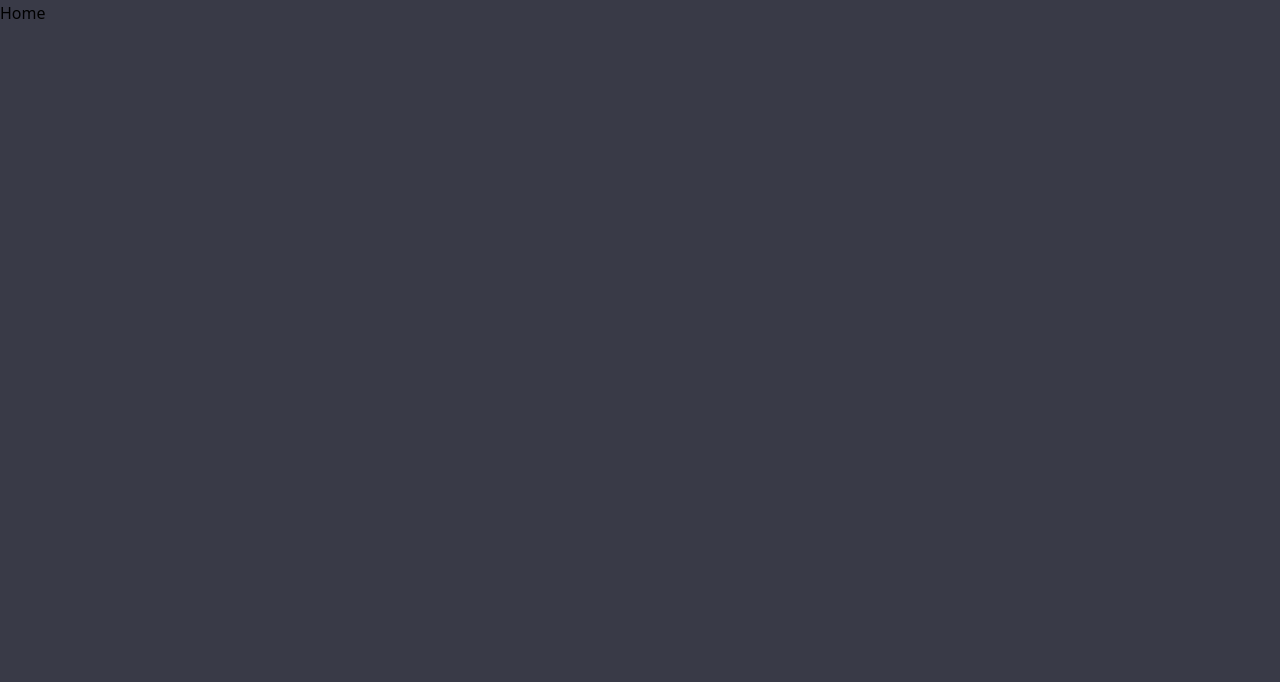
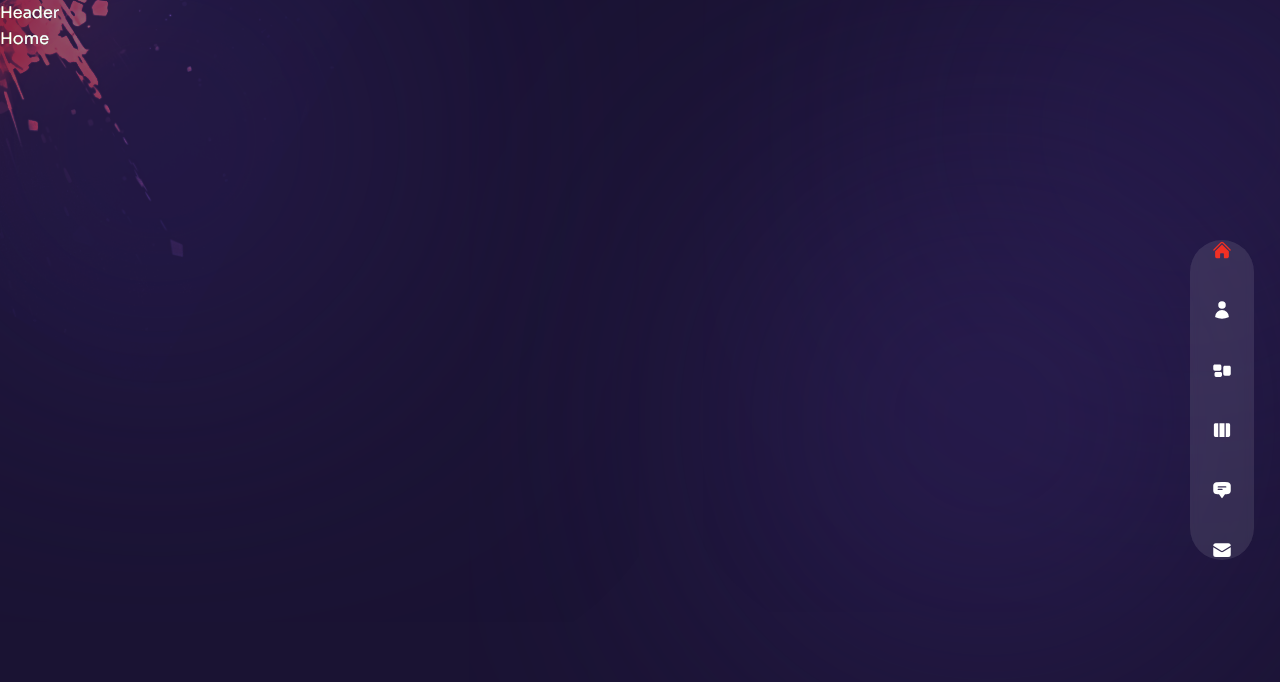
Before and after one commit to adrianavinicki/adriana-portfolio, a Next.js app: page / in a window 1280 px wide. Shown: the top 682 px of the page. Built offline with nearby package versions, Linux system fonts and the light colour scheme.

Commit message:
layout, Nav, y transition

```diff
--- a/components/Layout.js
+++ b/components/Layout.js
@@ -1,5 +1,29 @@
-const Layout = () => {
-  return <div>Layout</div>;
+//fonts
+
+import { Sora } from "next/font/google";
+
+const sora = Sora({
+  subsets: ["latin"],
+  variable: "--font-sora",
+  weight: ["100", "200", "300", "400", "500", "600", "700", "800"],
+});
+
+//components
+import Nav from "../components/Nav";
+import Header from "../components/Header";
+import TopLeftImg from "../components/TopLeftImg";
+
+const Layout = ({ children }) => {
+  return (
+    <div
+      className={`page bg-site text-white bg-cover bg-no-repeat ${sora.variable} font-sora relative`}
+    >
+      <Nav />
+      <Header />
+      <TopLeftImg />
+      {children}
+    </div>
+  );
 };
 
 export default Layout;
--- a/components/Nav.js
+++ b/components/Nav.js
@@ -6,28 +6,78 @@ import {
   HiRectangleGroup,
   HiChatBubbleBottomCenterText,
   HiEnvelope,
-} from 'react-icons/hi2';
+} from "react-icons/hi2";
 
 // nav data
 export const navData = [
-  { name: 'home', path: '/', icon: <HiHome /> },
-  { name: 'about', path: '/about', icon: <HiUser /> },
-  { name: 'services', path: '/services', icon: <HiRectangleGroup /> },
-  { name: 'work', path: '/work', icon: <HiViewColumns /> },
+  { name: "home", path: "/", icon: <HiHome /> },
+  { name: "about", path: "/about", icon: <HiUser /> },
+  { name: "services", path: "/services", icon: <HiRectangleGroup /> },
+  { name: "work", path: "/work", icon: <HiViewColumns /> },
   {
-    name: 'testimonials',
-    path: '/testimonials',
+    name: "testimonials",
+    path: "/testimonials",
     icon: <HiChatBubbleBottomCenterText />,
   },
   {
-    name: 'contact',
-    path: '/contact',
+    name: "contact",
+    path: "/contact",
     icon: <HiEnvelope />,
   },
 ];
 
+//next link
+import Link from "next/link";
+
+//next router
+import { useRouter } from "next/router";
+
 const Nav = () => {
-  return <nav>nav</nav>;
+  const router = useRouter();
+  const pathname = router.pathname;
+  return (
+    <nav
+      className="flex flex-col items-center xl:justify-center gap-y-4 fixed h-max
+    bottom-0 mt-auto xl:right-[2%] z-50 top-0 w-full xl:w-16 xl:max-w-md xl:h-screen"
+    >
+      {/*inner*/}
+      <div
+        className="flex w-full xl:flex-col items-center justify-between
+        xl:justify-center gap-y-10 px-4  md:px-40 xl:px-0 h-[80px] xl:h-max py-0
+        bg-white/10 backdrop-blur-sm text-xl xl:rounded-full"
+      >
+        {navData.map((link, index) => {
+          return (
+            <Link
+              className={`${link.path === pathname && "text-accent"} relative
+              flex items-center group hover:text-accent transition-all duration-300`}
+              href={link.path}
+              key={index}
+            >
+              {/*tooltip*/}
+              <div className="absolute pr-14 right-0 hidden xl:group-hover:flex">
+                <div
+                  className="bg-white relative flex text-primary items-center
+                p-[6px] rounded-[3px]"
+                >
+                  <div className="text-[12px] leading-none font-semibold capitalize">
+                    {link.name}
+                  </div>
+                  {/* triangle */}
+                  <div
+                    className="border-solid border-l-white border-l-8
+                  border-y-transparent border-y-[6px] border-r-0 absolute -right-2"
+                  ></div>
+                </div>
+              </div>
+              {/* icon*/}
+              <div>{link.icon}</div>
+            </Link>
+          );
+        })}
+      </div>
+    </nav>
+  );
 };
 
 export default Nav;
--- a/components/TopLeftImg.js
+++ b/components/TopLeftImg.js
@@ -1,5 +1,11 @@
+import Image from "next/image";
+
 const TopLeftImg = () => {
-  return <div>Top Left Image</div>;
+  return (
+    <div className="absolute left-0 top-0 mix-blend-color-dodge z-10 w-[200px] xl:w-[400px] opacity-50">
+      <Image src="/top-left-img.png" width={400} height={400} alt="" />
+    </div>
+  );
 };
 
 export default TopLeftImg;
--- a/components/Transition.js
+++ b/components/Transition.js
@@ -1,7 +1,51 @@
+// movimiento de la pagina
+// framer motion
+
+import { motion } from "framer-motion";
+
+//variants
+const transitionVariants = {
+  initial: {
+    x: "100%",
+    width: "100%",
+  },
+  animate: {
+    x: "0%",
+    width: "0%",
+  },
+  exit: {
+    x: ["0%", "100%"],
+    width: ["0%", "100%"],
+  },
+};
+
 const Transition = () => {
   return (
     <>
-      <div>Transition</div>
+      <motion.div
+        className="fixed top-0 bottom-0 right-full w-screen h-screen z-30 bg-[#2e2257] "
+        variants={transitionVariants}
+        initial="initial"
+        animate="animate"
+        exit="exit"
+        transition={{ delay: 0.2, duration: 0.6, ease: "easeInOut" }}
+      ></motion.div>
+      <motion.div
+        className="fixed top-0 bottom-0 right-full w-screen h-screen z-20 bg-[#3b2d71] "
+        variants={transitionVariants}
+        initial="initial"
+        animate="animate"
+        exit="exit"
+        transition={{ delay: 0.4, duration: 0.6, ease: "easeInOut" }}
+      ></motion.div>
+      <motion.div
+        className="fixed top-0 bottom-0 right-full w-screen h-screen z-10 bg-[#4b3792] "
+        variants={transitionVariants}
+        initial="initial"
+        animate="animate"
+        exit="exit"
+        transition={{ delay: 0.6, duration: 0.6, ease: "easeInOut" }}
+      ></motion.div>
     </>
   );
 };
--- a/package.json
+++ b/package.json
@@ -9,9 +9,8 @@
     "lint": "next lint"
   },
   "dependencies": {
-    "@next/font": "^13.4.4",
     "framer-motion": "^10.12.16",
-    "next": "13.4.3",
+    "next": "^13.5.6",
     "react": "18.2.0",
     "react-countup": "^6.4.2",
     "react-dom": "18.2.0",
--- a/pages/_app.js
+++ b/pages/_app.js
@@ -1,7 +1,27 @@
-import '../styles/globals.css';
+import "../styles/globals.css";
+
+// components
+import Layout from "../components/Layout";
+import Transition from "../components/Transition";
+
+// router
+import { useRouter } from "next/router";
+
+// framer-motion
+import { AnimatePresence, motion } from "framer-motion";
 
 function MyApp({ Component, pageProps }) {
-  return <Component {...pageProps} />;
+  const router = useRouter();
+  return (
+    <Layout>
+      <AnimatePresence mode="wait">
+        <motion.div key={router.route} className="h-full">
+          <Transition />
+          <Component {...pageProps} />
+        </motion.div>
+      </AnimatePresence>
+    </Layout>
+  );
 }
 
 export default MyApp;
```
Also changed, not shown: pages/index.js (+11 -0 lines), public/fotojpeg.png (added), 1 other file (tests, documents, lock files or other folders).
